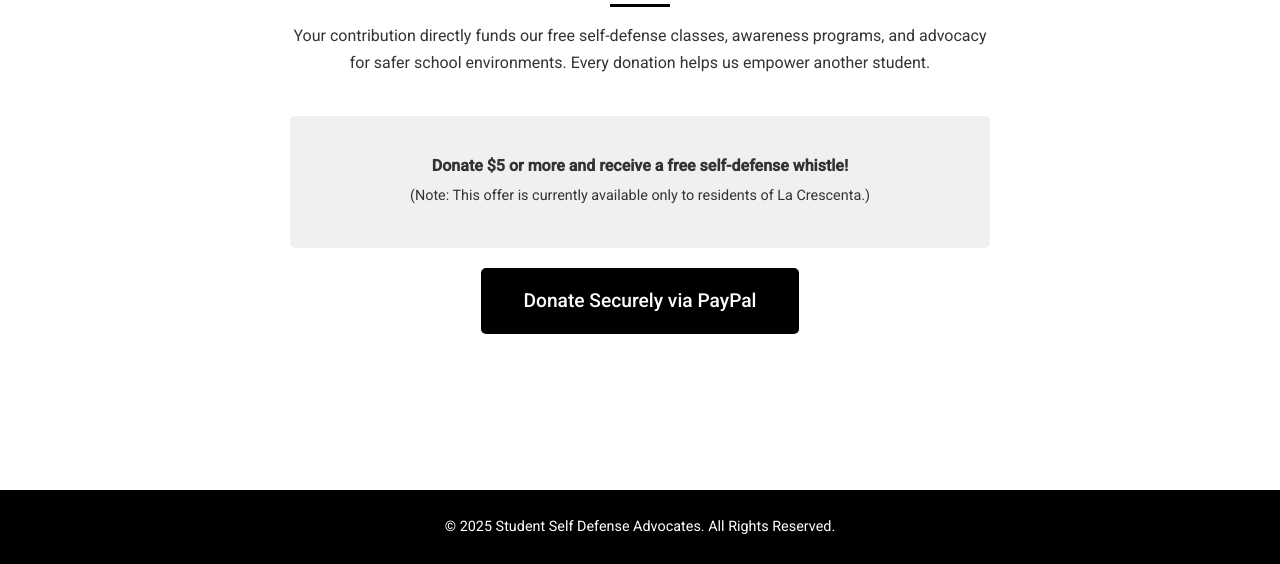
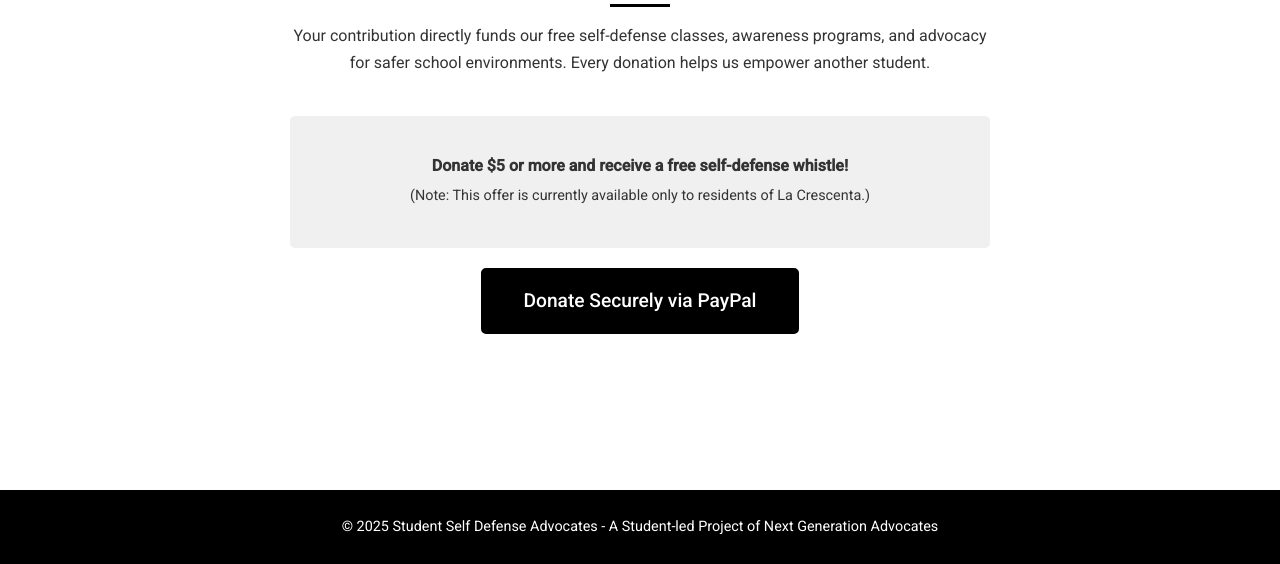
Before and after one commit to seonkim1003/SSDA_Website, a plain HTML site: page donate.html in a window 1280 px wide. Shown: the part 236-800 px from the top of the page. Drawn offline with nearby package versions, Linux system fonts and the light colour scheme.

Commit message:
Update donate.html

```diff
--- a/donate.html
+++ b/donate.html
@@ -43,7 +43,7 @@
 
     <!-- Footer -->
     <footer>
-        <p>© 2025 Student Self Defense Advocates. All Rights Reserved.</p>
+        <p>© 2025 Student Self Defense Advocates - A Student-led Project of Next Generation Advocates</p>
     </footer>
 
     <script src="script.js"></script>
```
